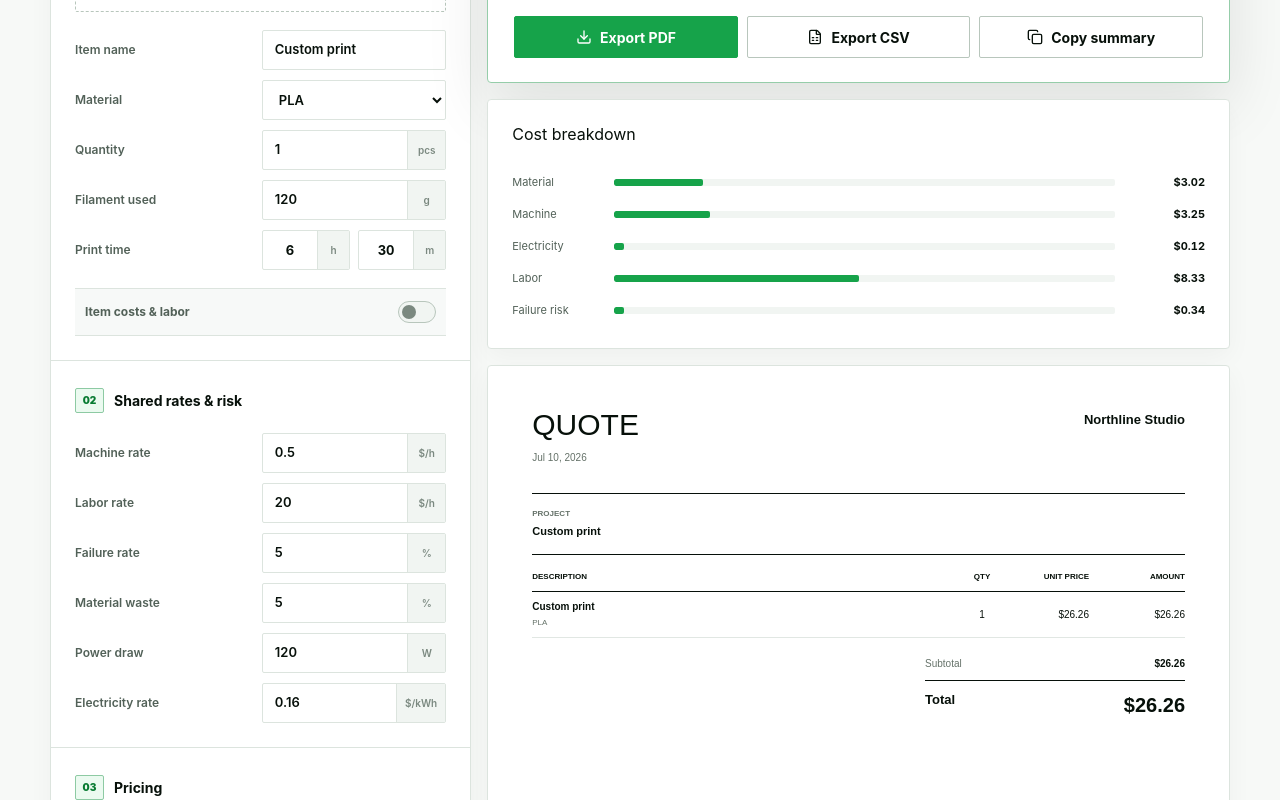
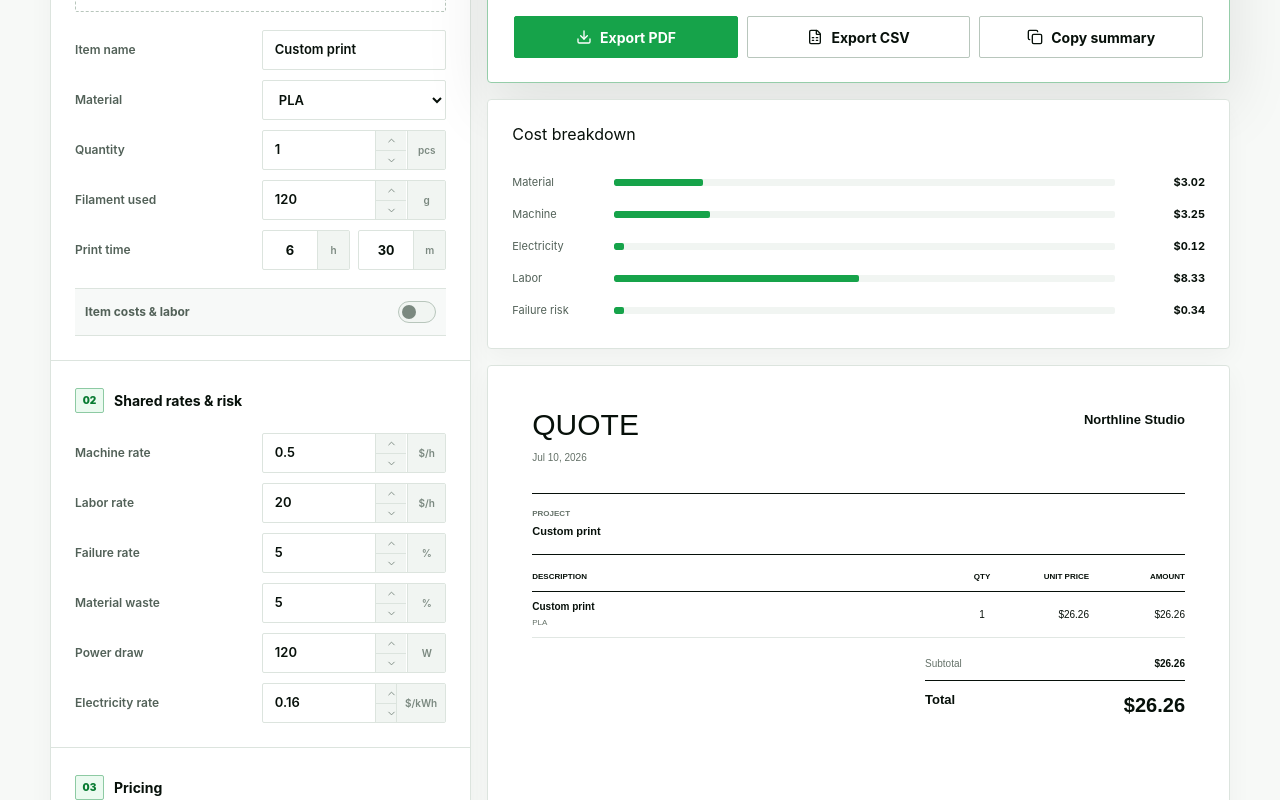
Before and after one commit to wudanglaodao/zaps-work-quote, a Next.js app: page /tools/3d-print-cost-calculator in a window 1280 px wide. Shown: the part 420-1220 px from the top of the page. Built offline with nearby package versions, Linux system fonts and the light colour scheme; no server answers.

Commit message:
fix: add numeric field steppers

```diff
--- a/src/app/globals.css
+++ b/src/app/globals.css
@@ -262,6 +262,14 @@ svg { flex: 0 0 auto; }
 .field-control input:focus, .field-control select:focus { border-color: var(--green); box-shadow: 0 0 0 3px color-mix(in srgb, var(--green) 13%, transparent); }
 .field-control input:has(+ i) { padding-inline-end: 72px; }
 .field-control i { min-width: 38px; position: absolute; inset-block: 1px; inset-inline-end: 1px; display: flex; align-items: center; justify-content: center; padding-inline: 8px; border-inline-start: 1px solid var(--line); background: var(--surface-2); color: var(--subtle); font-style: normal; font-size: 10px; pointer-events: none; }
+.number-control input { padding-inline-end: 72px; }
+.number-control:not(.has-suffix) input { padding-inline-end: 40px; }
+.number-stepper { width: 31px; position: absolute; inset-block: 1px; inset-inline-end: 40px; display: grid; grid-template-rows: 1fr 1fr; border-inline-start: 1px solid var(--line); background: var(--surface-2); }
+.number-control:not(.has-suffix) .number-stepper { inset-inline-end: 1px; }
+.number-stepper button { min-width: 0; min-height: 0; display: grid; place-items: center; padding: 0; border: 0; border-radius: 0; background: transparent; color: var(--subtle); }
+.number-stepper button + button { border-top: 1px solid var(--line); }
+.number-stepper button:hover { background: var(--green-soft); color: var(--green-dark); }
+.number-stepper svg { width: 11px; height: 11px; stroke-width: 2; }
 .split-controls { min-width: 0; display: grid; grid-template-columns: repeat(2, minmax(0, 1fr)); gap: 8px; }
 .time-control { min-width: 0; height: 40px; display: grid; grid-template-columns: minmax(42px, 1fr) 32px; overflow: hidden; border: 1px solid var(--line); border-radius: 2px; background: var(--surface); }
 .time-control:focus-within { border-color: var(--green); box-shadow: 0 0 0 3px color-mix(in srgb, var(--green) 13%, transparent); }
--- a/src/components/three-d-print-calculator.tsx
+++ b/src/components/three-d-print-calculator.tsx
@@ -1,7 +1,7 @@
 "use client";
 
 import { createPortal } from "react-dom";
-import { Copy, Download, FileSpreadsheet, Plus, Trash2 } from "lucide-react";
+import { ChevronDown, ChevronUp, Copy, Download, FileSpreadsheet, Plus, Trash2 } from "lucide-react";
 import { useEffect, useMemo, useState } from "react";
 import { usePreferences } from "@/components/preferences-provider";
 import { trackToolEvent } from "@/lib/analytics/client";
@@ -30,8 +30,14 @@ function localIsoDate(date = new Date()) {
   return `${date.getFullYear()}-${String(date.getMonth() + 1).padStart(2, "0")}-${String(date.getDate()).padStart(2, "0")}`;
 }
 
-function Field({ label, value, onChange, suffix, min = 0, step = "any" }: { label: string; value: number; onChange: (value: number) => void; suffix?: string; min?: number; step?: number | "any" }) {
-  return <label className="field"><span>{label}</span><span className="field-control"><input type="number" min={min} step={step} value={value} onChange={(event) => onChange(Number(event.target.value))} />{suffix ? <i>{suffix}</i> : null}</span></label>;
+function Field({ label, value, onChange, suffix, min = 0, step = "any", stepperStep }: { label: string; value: number; onChange: (value: number) => void; suffix?: string; min?: number; step?: number | "any"; stepperStep?: number }) {
+  const stepValue = stepperStep ?? (typeof step === "number" ? step : 1);
+  const controlClass = `field-control number-control${suffix ? " has-suffix" : ""}`;
+  const changeBy = (delta: number) => {
+    const current = Number.isFinite(value) ? value : min;
+    onChange(Math.max(min, Number((current + delta).toFixed(6))));
+  };
+  return <label className="field"><span>{label}</span><span className={controlClass}><input type="number" min={min} step={step} value={value} onChange={(event) => onChange(Number(event.target.value))} /><span className="number-stepper" aria-label={`${label} stepper`}><button type="button" aria-label={`Increase ${label}`} onClick={(event) => { event.preventDefault(); event.stopPropagation(); changeBy(stepValue); }}><ChevronUp aria-hidden="true" /></button><button type="button" aria-label={`Decrease ${label}`} onClick={(event) => { event.preventDefault(); event.stopPropagation(); changeBy(-stepValue); }}><ChevronDown aria-hidden="true" /></button></span>{suffix ? <i>{suffix}</i> : null}</span></label>;
 }
 
 function TextField({ label, value, onChange, placeholder }: { label: string; value: string; onChange: (value: string) => void; placeholder?: string }) {
@@ -230,9 +236,9 @@ export function ThreeDPrintCalculator({ locale, dictionary }: { locale: Locale;
         <header className="panel-heading"><p>{t.input}</p><h2>{t.jobDetails}</h2></header>
         <div className="form-section"><div className="form-title"><h3><b>01</b>{t.printItems}</h3><span>{input.items.length}</span></div><div className="item-tabs">{input.items.map((item, index) => <button type="button" className={item.id === activeItem.id ? "active" : ""} key={item.id} onClick={() => setActiveItemId(item.id)}><span>{String(index + 1).padStart(2, "0")}</span><strong>{item.name}</strong>{input.items.length > 1 ? <Trash2 aria-label="Delete item" onClick={(event) => { event.stopPropagation(); const next = input.items.filter((candidate) => candidate.id !== item.id); setInput({ ...input, items: next }); setActiveItemId(next[0].id); }} /> : null}</button>)}</div><button className="button dashed" type="button" disabled={input.items.length >= 10} onClick={() => { const next = createDefaultItem(input.items.length + 1); setInput({ ...input, items: [...input.items, next] }); setActiveItemId(next.id); }}><Plus aria-hidden="true" />{t.addItem}</button>
           <div className="fields"><TextField label={t.itemName} value={activeItem.name} onChange={(name) => updateItem({ name })} /><label className="field"><span>{t.material}</span><span className="field-control"><select value={activeItem.material} onChange={(event) => updateItem({ material: event.target.value as PrintItemInput["material"] })}>{["PLA", "PETG", "ABS", "TPU", "Other"].map((material) => <option key={material}>{material}</option>)}</select></span></label><Field label={t.quantity} value={activeItem.quantity} min={1} step={1} onChange={(quantity) => updateItem({ quantity: Math.max(1, Math.round(quantity)) })} suffix="pcs" /><Field label={t.filament} value={activeItem.filamentGrams} onChange={(filamentGrams) => updateItem({ filamentGrams })} suffix="g" /><TimeField label={locale === "zh-hant" ? "列印時間" : "Print time"} hours={activeItem.printHours} minutes={activeItem.printMinutes} onHoursChange={(printHours) => updateItem({ printHours })} onMinutesChange={(printMinutes) => updateItem({ printMinutes })} hoursLabel={locale === "zh-hant" ? "列印小時" : "Print hours"} minutesLabel={locale === "zh-hant" ? "列印分鐘" : "Print minutes"} /></div>
-          <details className="form-disclosure"><summary>{t.itemCosts}<span /></summary><div className="fields detail-fields"><Field label={t.spoolPrice} value={activeItem.spoolPrice} onChange={(spoolPrice) => updateItem({ spoolPrice })} suffix={symbol} /><Field label={t.spoolWeight} value={activeItem.spoolWeightGrams} onChange={(spoolWeightGrams) => updateItem({ spoolWeightGrams })} suffix="g" /><Field label={t.preparation} value={activeItem.preparationMinutes} onChange={(preparationMinutes) => updateItem({ preparationMinutes })} suffix="min" /><Field label={t.postProcessing} value={activeItem.postProcessingMinutes} onChange={(postProcessingMinutes) => updateItem({ postProcessingMinutes })} suffix="min" /><Field label={t.packaging} value={activeItem.packagingCost} onChange={(packagingCost) => updateItem({ packagingCost })} suffix={symbol} /></div></details>
+          <details className="form-disclosure"><summary>{t.itemCosts}<span /></summary><div className="fields detail-fields"><Field label={t.spoolPrice} value={activeItem.spoolPrice} onChange={(spoolPrice) => updateItem({ spoolPrice })} suffix={symbol} /><Field label={t.spoolWeight} value={activeItem.spoolWeightGrams} onChange={(spoolWeightGrams) => updateItem({ spoolWeightGrams })} suffix="g" stepperStep={50} /><Field label={t.preparation} value={activeItem.preparationMinutes} onChange={(preparationMinutes) => updateItem({ preparationMinutes })} suffix="min" stepperStep={5} /><Field label={t.postProcessing} value={activeItem.postProcessingMinutes} onChange={(postProcessingMinutes) => updateItem({ postProcessingMinutes })} suffix="min" stepperStep={5} /><Field label={t.packaging} value={activeItem.packagingCost} onChange={(packagingCost) => updateItem({ packagingCost })} suffix={symbol} /></div></details>
         </div>
-        <div className="form-section"><div className="form-title"><h3><b>02</b>{t.sharedRates}</h3></div><div className="fields"><Field label={t.machineRate} value={input.machineRate} onChange={(value) => updateInput("machineRate", value)} suffix={`${symbol}/h`} /><Field label={t.laborRate} value={input.laborRate} onChange={(value) => updateInput("laborRate", value)} suffix={`${symbol}/h`} /><Field label={t.failureRate} value={input.failureRate} onChange={(value) => updateInput("failureRate", value)} suffix="%" /><Field label={t.wasteRate} value={input.wasteRate} onChange={(value) => updateInput("wasteRate", value)} suffix="%" /><Field label={t.powerDraw} value={input.powerDrawWatts} onChange={(value) => updateInput("powerDrawWatts", value)} suffix="W" /><Field label={t.electricityRate} value={input.electricityRate} onChange={(value) => updateInput("electricityRate", value)} suffix={`${symbol}/kWh`} /></div></div>
+        <div className="form-section"><div className="form-title"><h3><b>02</b>{t.sharedRates}</h3></div><div className="fields"><Field label={t.machineRate} value={input.machineRate} onChange={(value) => updateInput("machineRate", value)} suffix={`${symbol}/h`} stepperStep={0.1} /><Field label={t.laborRate} value={input.laborRate} onChange={(value) => updateInput("laborRate", value)} suffix={`${symbol}/h`} /><Field label={t.failureRate} value={input.failureRate} onChange={(value) => updateInput("failureRate", value)} suffix="%" /><Field label={t.wasteRate} value={input.wasteRate} onChange={(value) => updateInput("wasteRate", value)} suffix="%" /><Field label={t.powerDraw} value={input.powerDrawWatts} onChange={(value) => updateInput("powerDrawWatts", value)} suffix="W" stepperStep={10} /><Field label={t.electricityRate} value={input.electricityRate} onChange={(value) => updateInput("electricityRate", value)} suffix={`${symbol}/kWh`} stepperStep={0.01} /></div></div>
         <div className="form-section"><div className="form-title"><h3><b>03</b>{t.pricing}</h3></div><div className="fields"><Field label={t.targetMargin} value={input.targetMargin} onChange={(value) => updateInput("targetMargin", value)} suffix="%" /><Field label={t.minimumFee} value={input.minimumFee} onChange={(value) => updateInput("minimumFee", value)} suffix={symbol} /><Field label={t.shipping} value={input.shippingCost} onChange={(value) => updateInput("shippingCost", value)} suffix={symbol} /><Field label={t.tax} value={input.taxRate} onChange={(value) => updateInput("taxRate", value)} suffix="%" /></div></div>
         <div className="form-section"><div className="form-title"><h3><b>04</b>{t.pdfDetails}</h3></div><div className="fields"><TextField label={t.companyName} value={details.companyName} onChange={(companyName) => setDetails({ ...details, companyName })} /></div><div className="optional-toggle"><span>{t.additionalQuoteDetails}</span><label className="switch"><input type="checkbox" checked={detailsEnabled} onChange={(event) => setDetailsEnabled(event.target.checked)} /><i /></label></div>{detailsEnabled ? <div className="fields optional-fields"><TextField label={t.companyDetails} value={details.companyDetails} onChange={(companyDetails) => setDetails({ ...details, companyDetails })} placeholder="info@lopuo.com" /><TextField label={t.customerName} value={details.customerName} onChange={(customerName) => setDetails({ ...details, customerName })} /><TextField label={t.customerDetails} value={details.customerDetails} onChange={(customerDetails) => setDetails({ ...details, customerDetails })} /><TextField label={t.quoteNumber} value={details.quoteNumber} onChange={(quoteNumber) => setDetails({ ...details, quoteNumber })} placeholder="QT-2026-001" /><TextField label={t.validDays} value={details.validDays} onChange={(validDays) => setDetails({ ...details, validDays })} placeholder="30" /></div> : null}</div>
       </form>
```
